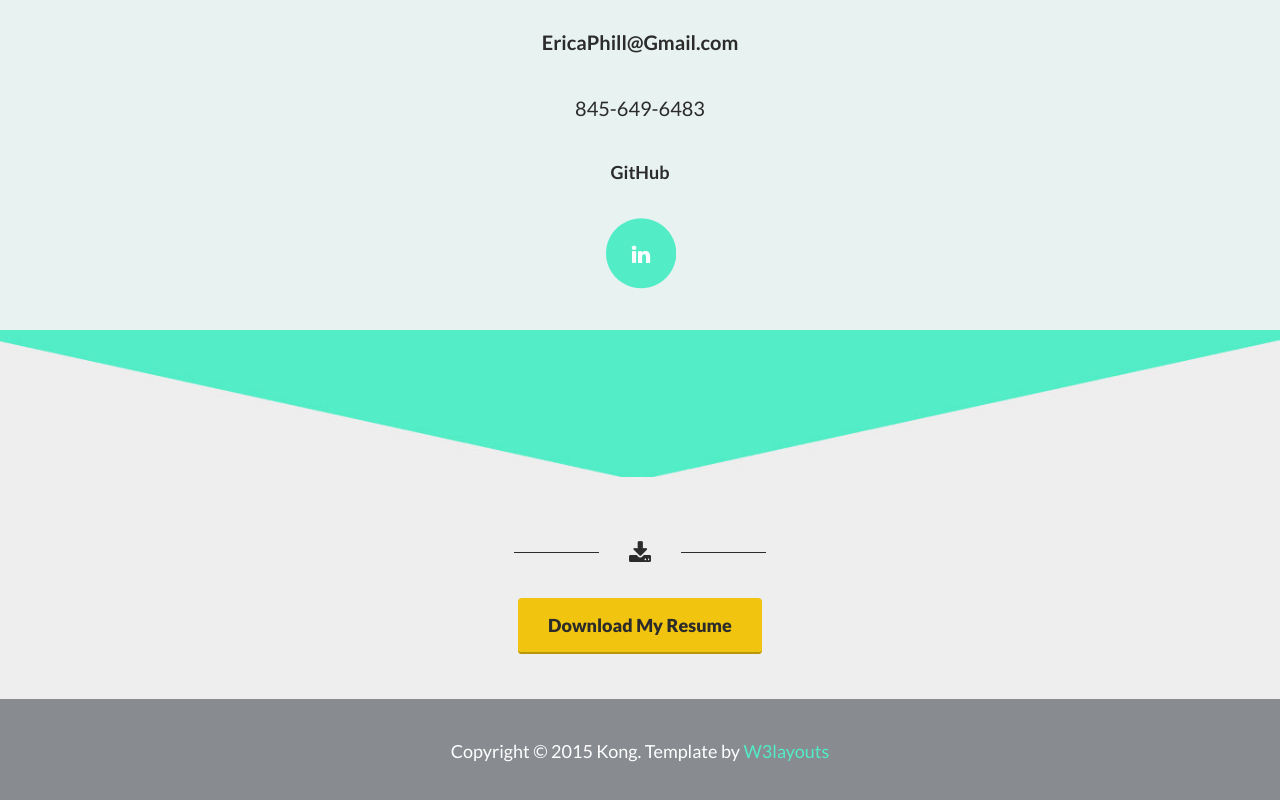
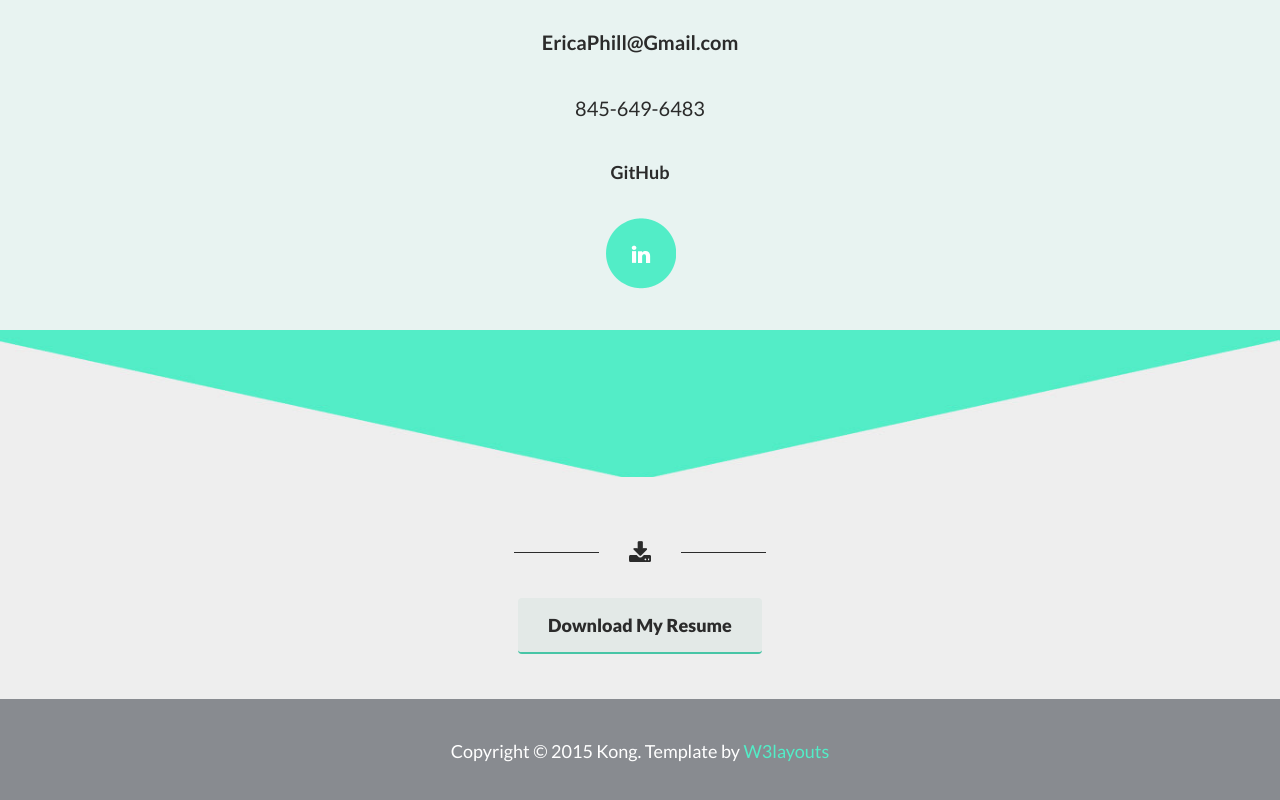
Before and after one commit to ericaphillips/portfolio, a plain HTML site: page index.html in a window 1280 px wide. Shown: the part 4108-4908 px from the top of the page. Drawn offline with nearby package versions, Linux system fonts and the light colour scheme.

Commit message:
fixed downlaod button

```diff
--- a/css/style.css
+++ b/css/style.css
@@ -1258,10 +1258,10 @@
   text-decoration: none;
   font-size: 18px;
   font-weight: 800;
-  background: #f1c40f;
+  background: #e3e9e7;
   padding: 16px 30px;
   border-radius:4px;
-  border-bottom:2px solid #b8950a;
+  border-bottom:2px solid #47c5a6;
 }
 .resume a:hover{
 color:#fff;
```
